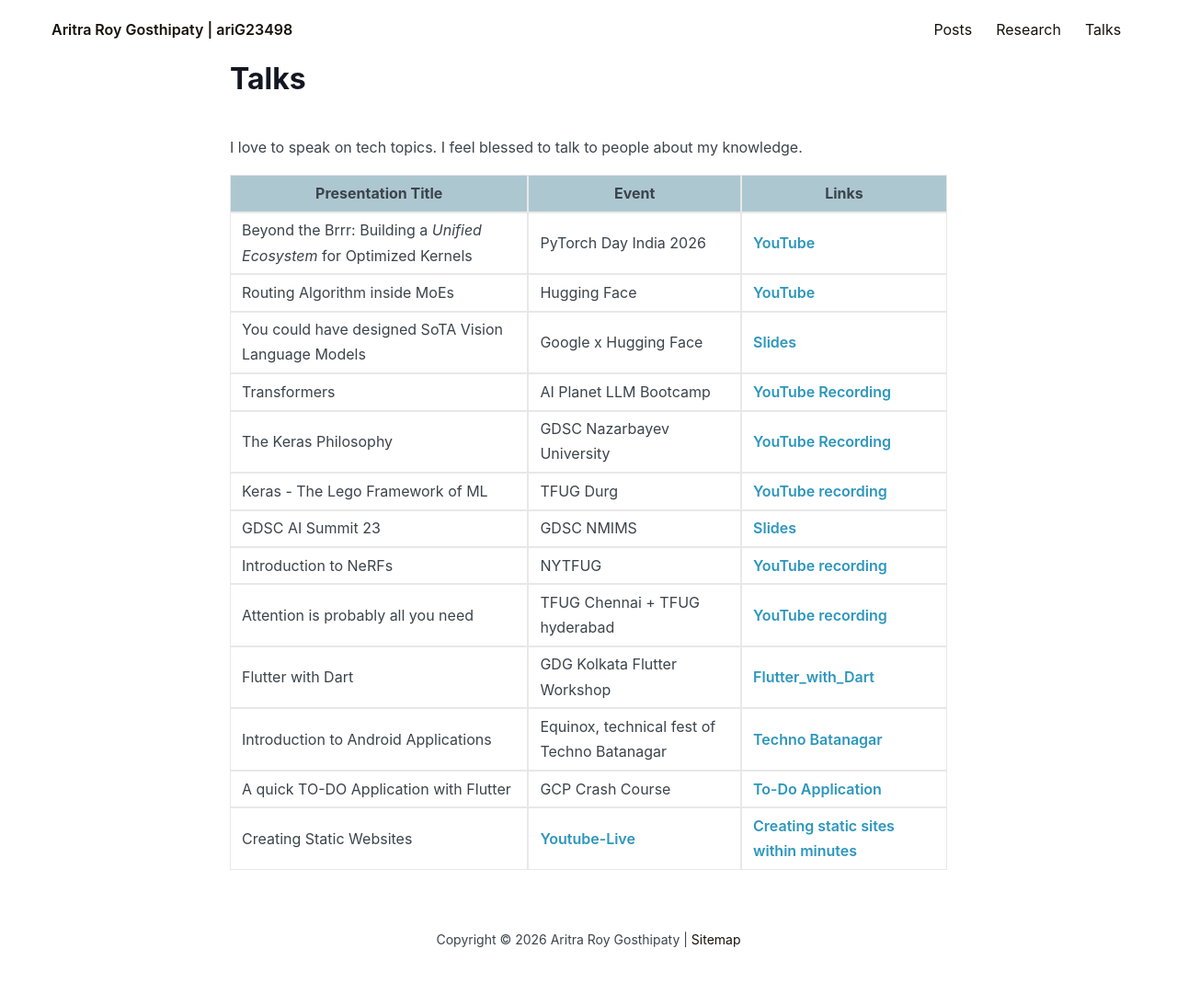
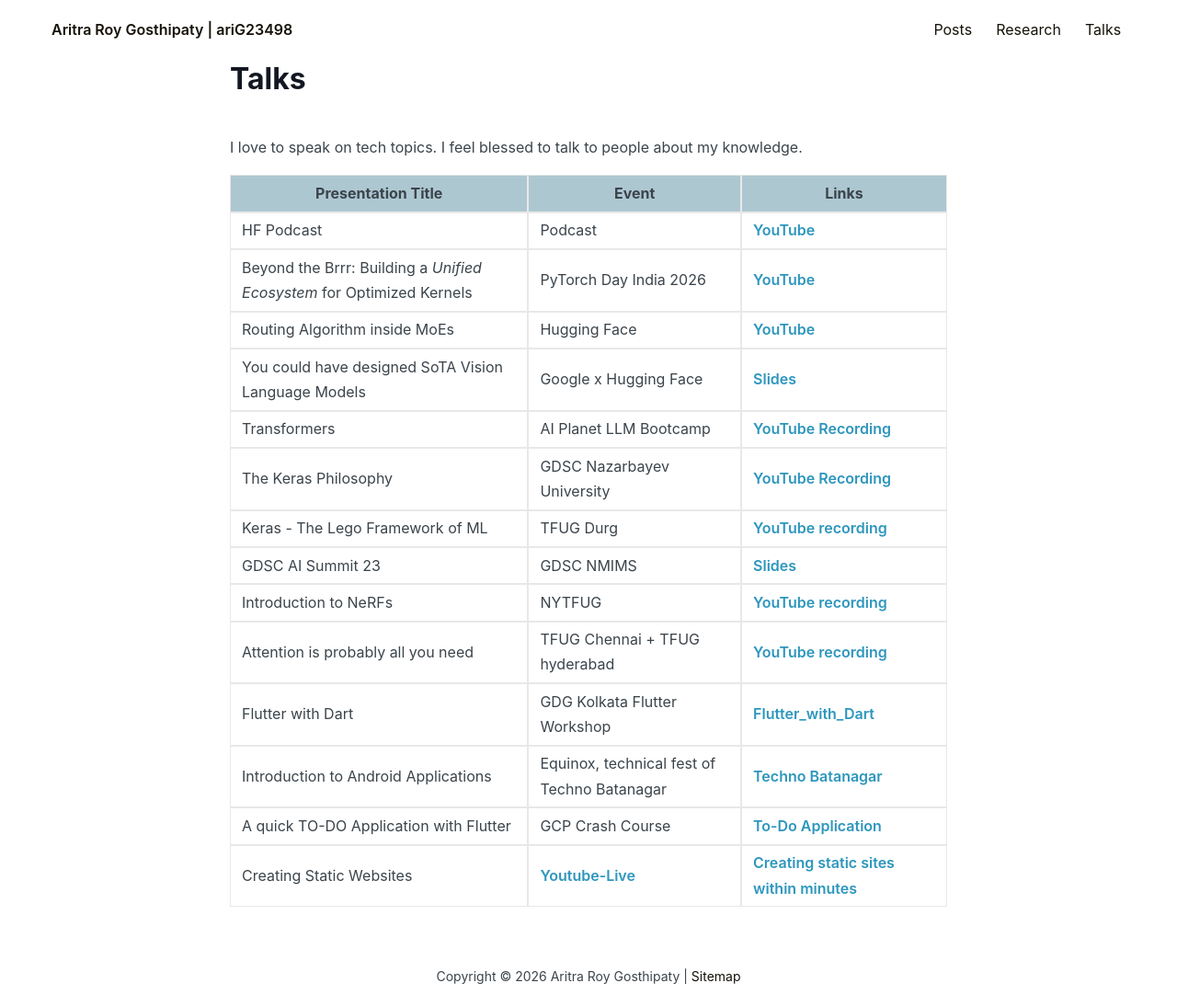
Before and after one commit to ariG23498/ariG23498.github.io, a Jekyll site: the page built from talks.md, in a window 1280 px wide. Shown: the whole page at 92% size. Built offline with Jekyll 4.4.1, drawn with Linux system fonts in a browser that asks for light colours; before the commit the page ends 1054 px from its top, so only the background shows below that.

Commit message:
Update talks.md

```diff
--- a/talks.md
+++ b/talks.md
@@ -6,6 +6,7 @@ permalink: /talks
 
 | Presentation Title | Event | Links |
 | :--: | :--: | :--: |
+| HF Podcast | Podcast | [YouTube](https://youtu.be/O3Ul6H20pLI) |
 | Beyond the Brrr: Building a _Unified Ecosystem_ for Optimized Kernels | PyTorch Day India 2026 | [YouTube](https://youtu.be/q0GfzJmuaUM?si=piY_ZvO9Fqq3-hZ8) |
 | Routing Algorithm inside MoEs | Hugging Face | [YouTube](https://youtu.be/CDnkFbW-uEQ) |
 | You could have designed SoTA Vision Language Models | Google x Hugging Face | [Slides](https://docs.google.com/presentation/d/1wI4CbPqcpBrWcYoF3ccPgQiI9JXZdTtW8EhGND-zRhQ/edit?usp=sharing) |
```
